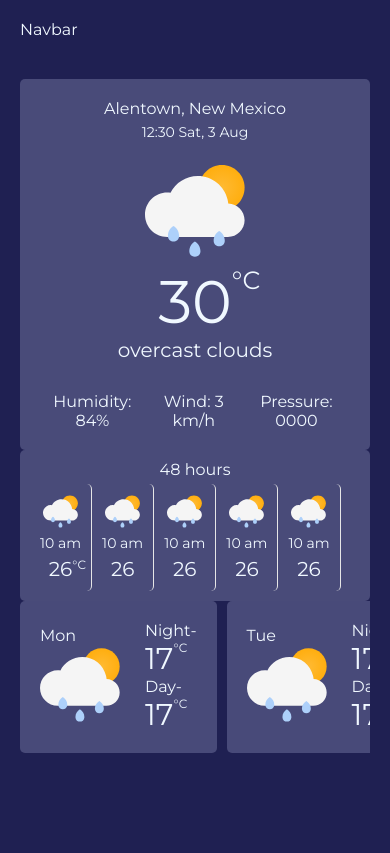
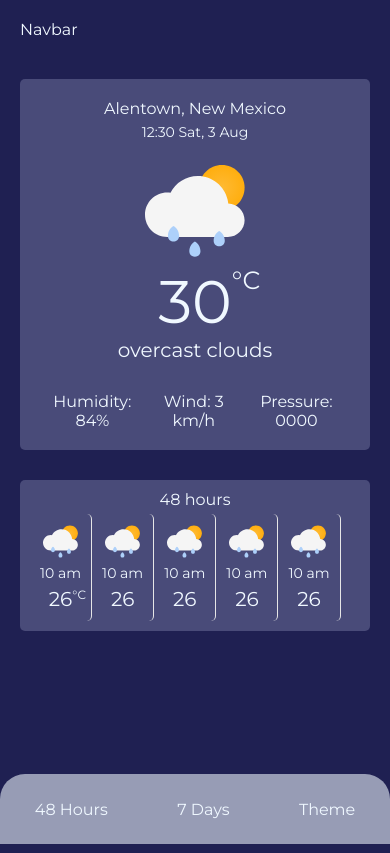
Before and after one commit to itsakhilrana/Weather-App, a React (Create React App) app: page / in a window 390 px wide. Built offline with nearby package versions, Linux system fonts and the light colour scheme.

Commit message:
Added the bottom Navbar

```diff
--- a/src/App.js
+++ b/src/App.js
@@ -1,25 +1,32 @@
-import React from 'react'
+import React, { useState, useEffect } from 'react'
 import './App.css'
 import { BrowserRouter as Router, Switch, Route } from 'react-router-dom'
 
 //Components
 import NavbarComp from './components/NavbarComp'
-
+import BottomNavbarComp from './components/BottomNavbarComp'
 //Screens
 import HomeScreen from './screens/HomeScreen'
 import FourOFourScreen from './screens/FourOFourScreen'
 
 function App() {
+  const [view, setView] = useState(true)
+
+  console.log(view)
+
+
   return (
     <div className="App">
       <Router>
         <NavbarComp />
         <Switch>
+          <Route exact path="/" show={view} >
+          <HomeScreen show={view}/>
+          </Route>
+          <Route component={FourOFourScreen} />
+        </Switch>
 
-          <Route exact path="/" component={HomeScreen} />
-          <Route component={FourOFourScreen} />
-
-        </Switch>
+        <BottomNavbarComp hourly={view => setView(view)} forecast={view => setView(view)} />
       </Router>
     </div>
   )
--- /dev/null
+++ b/src/components/BottomNavbarComp.css
@@ -0,0 +1,31 @@
+.bottomNavbarComp {
+    position: fixed;
+    width: 50%;
+    height: 60px;
+    border-radius: 25px 25px 0px 0px;
+    left: 50%;
+
+    bottom: 0;
+    transform: translate(-50%, 0%);
+
+
+    background-color: rgba(240, 248, 255, 0.575);
+    display: flex;
+    justify-content: space-around;
+    align-items: center;
+  }
+
+  @media only screen and (max-width: 730px) {
+
+    .bottomNavbarComp {
+      position: fixed;
+      width: 100%;
+      height: 70px;
+
+
+      background-color: rgba(240, 248, 255, 0.575);
+      display: flex;
+      justify-content: space-around;
+      align-items: center;
+    }
+  }
--- /dev/null
+++ b/src/components/BottomNavbarComp.js
@@ -0,0 +1,20 @@
+import React from 'react'
+
+//Css
+import './BottomNavbarComp.css'
+
+const BottomNavbarComp = (props) => {
+  return (
+    <div className="bottomNavbarComp">
+      <div className="hours" onClick={() => props.hourly(true)}>
+        48 Hours
+      </div>
+      <div className="days" onClick={ () => props.forecast(false)}>
+        7 Days
+      </div>
+      <div className="theme">Theme</div>
+    </div>
+  )
+}
+
+export default BottomNavbarComp
--- a/src/components/ForecastComp.css
+++ b/src/components/ForecastComp.css
@@ -36,12 +36,12 @@
   position: absolute;
 }
 
-.sevenDaysForecast::-webkit-scrollbar {
+.forecastComp::-webkit-scrollbar {
   display: none;
 }
 
 @media only screen and (max-width: 730px) {
-  .sevenDaysForecast {
+  .forecastComp {
     margin-top: 30px;
   }
 
--- a/src/components/HourlyComp.css
+++ b/src/components/HourlyComp.css
@@ -56,7 +56,7 @@
   @media only screen and (max-width: 730px) {
 
 
-  .hourlyContainer {
+  .hourlyComp {
     display: flex;
     justify-content: space-around;
     flex-direction: column;
--- a/src/screens/HomeScreen.js
+++ b/src/screens/HomeScreen.js
@@ -8,13 +8,14 @@ import WeatherComp from '../components/WeatherComp'
 import HourlyComp from '../components/HourlyComp'
 import ForecastComp from '../components/ForecastComp'
 
-const HomeScreen = () => {
+const HomeScreen = (props) => {
+  console.log(props.show)
+
   return (
     <div className="HomeScreen">
-            <WeatherComp/>
+      <WeatherComp />
       <div className="container">
-            <HourlyComp/>
-            <ForecastComp/>
+        {props.show ? <HourlyComp /> : <ForecastComp />}
       </div>
     </div>
   )
```
Lines whose indentation alone changed are shown as unchanged.
